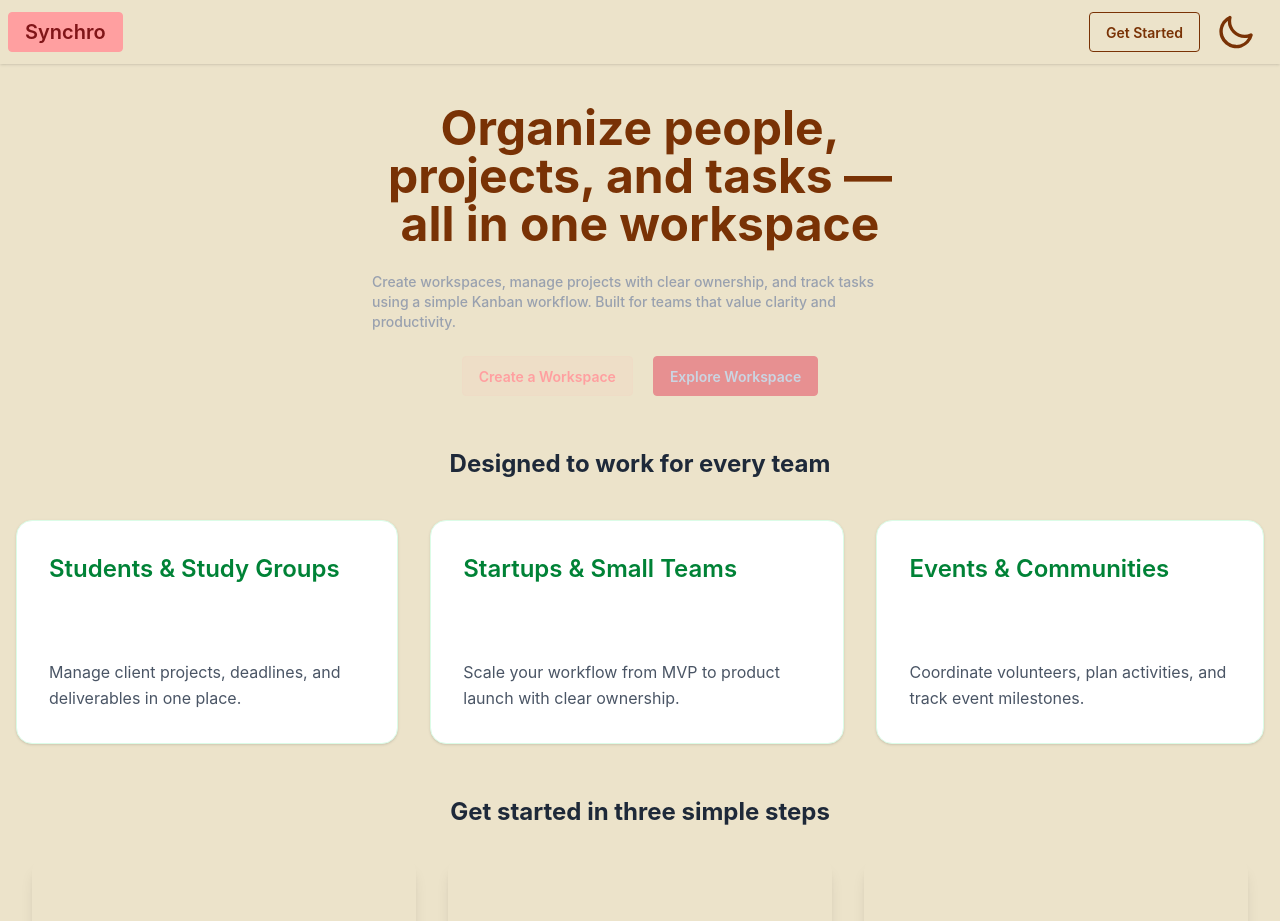
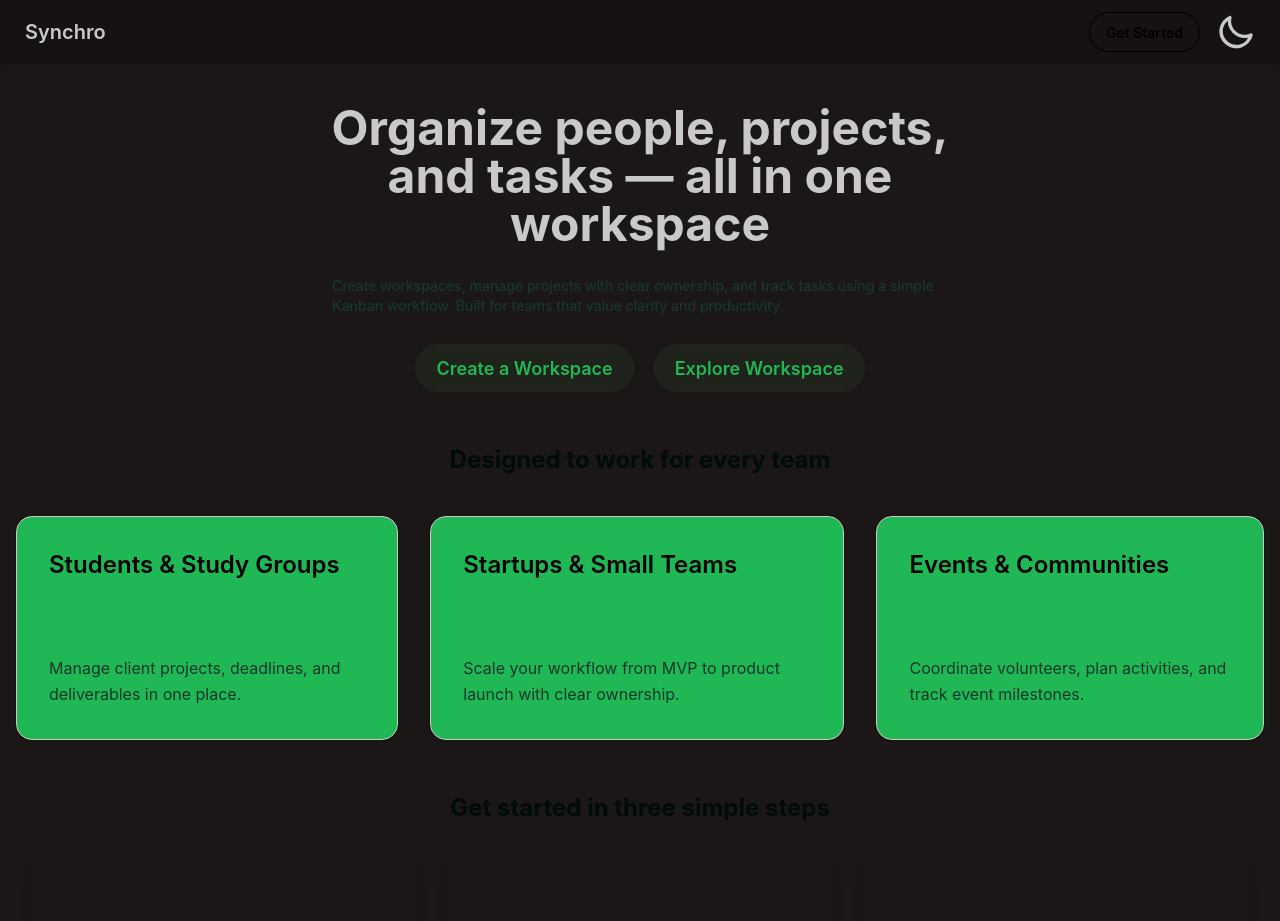
Before and after one commit to Dnshivani/Synchro, a React (Vite) app in the folder FRONTEND/: page / in a window 1280 px wide. Shown: the top 921 px of the page. Built offline with nearby package versions, Linux system fonts and the light colour scheme.

Commit message:
restored previous code ,theme setting

```diff
--- a/FRONTEND/index.html
+++ b/FRONTEND/index.html
@@ -1,5 +1,5 @@
 <!doctype html>
-<html lang="en" data-theme="retro">
+<html lang="en" data-theme="forest">
 
 <head>
   <link href="/src/index.css" rel="stylesheet">
--- a/FRONTEND/src/Components/DashBoard/Home.jsx
+++ b/FRONTEND/src/Components/DashBoard/Home.jsx
@@ -1,11 +1,41 @@
 import React from 'react'
+import HomeSection from './HomeSection'
+import { Link } from 'react-router-dom'
+const Home = () => {
+    const tasks = [
+        { "id": "01", "nameOfWS": "ProjectK", "RoleName": "Designer", "currentTasksDoing": "UI/UXdesign complete chey ", "state": "ready", "submissionDate": "25/4/26" },
+        { "id": "02", "nameOfWS": "Peddi", "RoleName": "Producer", "currentTasksDoing": "Inttro editing ", "state": "ready", "submissionDate": "25/4/26" },
+        { "id": "03", "nameOfWS": "marriage at VZM", "RoleName": "videographer", "currentTasksDoing": "clips neat ga pampali ", "state": "ready", "submissionDate": "25/4/26" },
+    ]
+    //iterate
+    const iterateTasks = () => {
+        return (tasks.map(item => (<Link to="/"> <div className='card card-lg bg-base-200 shadow-sm bg-custom-secondary gap-3 p-2' key="item.id"> {/*navigate to ws*/}
+            <p className='font-semibold text-primary'> {item.currentTasksDoing}</p>
+            <p> <span className='btn btn-sm btn-soft btn-secondary'>  {item.state}</span>  <span className='btn btn-secondary btn-soft btn-sm'>{item.RoleName}</span><span className='btn btn-sm btn-soft btn-secondary'>{item.submissionDate}</span></p>
+            <p className='btn text-center  btn-accent'> {item.nameOfWS}</p>
 
-const Home = () => {
+        </div></Link>))
+
+        )
+    }
+
     return (
         <div>
-            home page
+            <HomeSection />
+
+            <div className='grid grid-flow-col-dense gap-3 p-3'>
+                {iterateTasks()}
+            </div>
+
+
         </div>
     )
 }
 
 export default Home
+
+/*
+hero section motivating undali,
+kindha tasks  {sample} name of workspace,his role in that ,
+
+*/
--- /dev/null
+++ b/FRONTEND/src/Components/DashBoard/HomeSection.jsx
@@ -0,0 +1,40 @@
+import React from 'react'
+
+const HomeSection = () => {
+    const username = "Shivani";
+    const details = [
+        { "name": "Total Workspaces", "value": 34, "des": "Joined SuccessFully!!" },
+        { "name": "Total Tasks", "value": 10, "des": "completed in this week!" },
+        { "name": "Completionn", "value": 45, "des": "performance rate of this week" },
+
+    ];
+    const iteratecards = () => {
+        return (
+            details.map(detail => (<div className='card lg bg-base-100 shadow-sm   card-border card-body  ' >
+                <p className='card-title text-primary'> {detail.name}   </p>
+                <p className='text-secondary font-semibold'>{detail.value}  </p>
+                <p className='text-body text-primary'>  {detail.des}</p>
+            </div>))
+        )
+    }
+    return (
+        <>
+            <div className='card lg mt-5 bg-base-100 shadow-sm bg-custom-secondary   m-4'>
+
+                <p className='text-3xl font-bold text-secondary'>Welcome {username}</p>
+                <p className='text-center  font-semibold text-neutral'>Here's what's happening with your workspaces   </p>
+                <div className='grid grid-cols-3 gap-3 justify-center m-4'>{iteratecards()}</div>
+            </div>
+
+
+
+
+        </>
+    )
+}
+
+export default HomeSection
+//home page hero section
+//welcome {username}
+//line---
+// total projects, total tasks ,completion % (overall)
--- a/FRONTEND/src/Components/Landing/HeroSection.jsx
+++ b/FRONTEND/src/Components/Landing/HeroSection.jsx
@@ -2,12 +2,12 @@ import React from 'react'
 
 export default function HeroSection() {
     return (
-        <div className='p-10 space-y-3  w-1/2'>
+        <div className='  mt-10 mb-10 space-y-4  w-1/2'>
             <h2 className='text-5xl font-bold  text-center  '> Organize people, projects, and tasks — all in one workspace</h2>
-            <p className='text-sm text-gray-400 font-medium p-3'>Create workspaces, manage projects with clear ownership, and track tasks using a simple Kanban workflow. Built for teams that value clarity and productivity.</p>
+            <p className='text-sm text-neutral font-medium p-3'>Create workspaces, manage projects with clear ownership, and track tasks using a simple Kanban workflow. Built for teams that value clarity and productivity.</p>
             <div className='flex  items-center justify-center flex-row gap-5'>
-                <button className=' btn btn-soft btn-primary hover:text-white-400'> Create a Workspace </button>
-                <button className='btn btn-active btn-primary hover:bg-green-200 text-slate-300' > Explore Workspace </button>
+                <button className=' btn btn-soft btn-lg btn-primary '> Create a Workspace </button>
+                <button className='btn btn-soft  btn-lg btn-primary ' > Explore Workspace </button>
             </div>
         </div>
     )
--- a/FRONTEND/src/Components/Landing/HowItworks.jsx
+++ b/FRONTEND/src/Components/Landing/HowItworks.jsx
@@ -13,10 +13,10 @@ export default function HowItworks() {
             step => (
                 <div className=" p-10 rounded-xl shadow-lg dark:bg-gray-50 dark:text-gray-900 flex flex-col justify-center " key={step.id}>
                     <div className="mt-6 mb-2">
-                        <span className="block text-xs font-medium tracking-widest uppercase dark:text-green-600"> Step- {step.id}</span>
-                        <h2 className="text-xl font-semibold tracking-wide">{step.title}</h2>
+                        <span className="block text-xs font-medium tracking-widest uppercase dark:text-secondary-content"> Step- {step.id}</span>
+                        <h2 className="text-xl font-semibold tracking-wide  text-primary-content">{step.title}</h2>
                     </div>
-                    <p className="dark:text-gray-800">{step.des} </p>
+                    <p className="dark:text-neutral">{step.des} </p>
                 </div>
             )))
     }
@@ -31,9 +31,9 @@ export default function HowItworks() {
         return (
             BuiltFor.map(fors => (
 
-                <div key={fors.id} className=" min-w-[280px] h-56 bg-white border border-green-100 rounded-2xl p-8 flex flex-col justify-between shadow-sm">
-                    <h2 className="text-2xl font-semibold text-green-700 mb-3">{fors.title}</h2>
-                    <p className='text-gray-600 leading-relaxed'>{fors.des}</p>
+                <div key={fors.id} className=" min-w-[280px]  h-56 bg-primary border border-primary-100 rounded-2xl p-8 flex flex-col justify-between shadow-sm">
+                    <h2 className="text-2xl font-semibold text-primary-content mb-3">{fors.title}</h2>
+                    <p className='text-neutral leading-relaxed'>{fors.des}</p>
                 </div>
 
 
@@ -47,7 +47,7 @@ export default function HowItworks() {
         <div className='  justify-items-center '>
 
 
-            <h2 className="text-2xl font-bold text-gray-800  text-center mt-3">
+            <h2 className="text-2xl font-bold text-secondary-content  text-center mt-3">
                 Designed to work for every team
             </h2>
 
@@ -58,7 +58,7 @@ export default function HowItworks() {
             </div>
 
 
-            <p className='text-2xl font-bold text-gray-800 mt-3'>  Get started in three simple steps</p>
+            <p className='text-2xl font-bold text-secondary-content mt-3'>  Get started in three simple steps</p>
             <div className="max-h-screen grid grid-cols-1 md:grid-cols-3 gap-8 p-8">
                 {iterateSteps()}
             </div>
--- a/FRONTEND/src/Components/Logo.jsx
+++ b/FRONTEND/src/Components/Logo.jsx
@@ -3,7 +3,7 @@ import React from 'react'
 export default function Logo() {
     return (
         <div >
-            <p className="btn   btn-primary text-xl  ">Synchro</p>
+            <p className="btn   btn-primary-content text-xl  ">Synchro</p>
         </div>
     )
 }
--- a/FRONTEND/src/Components/NavBar.jsx
+++ b/FRONTEND/src/Components/NavBar.jsx
@@ -7,21 +7,22 @@ import { Link } from 'react-router-dom'
 export default function NavBar({ element = [], basepath = "" }) {//element=element same
     const traverse = () => {
         return (
-            (element.map(ele => <Link to={`${basepath}/${ele.e.toLowerCase()}`}><p key={ele.id} > {ele.e}</p ></Link>))
+            (element.map(ele => <Link to={`${basepath}/${ele.e.toLowerCase()}`}><p className='hover:text-accent' key={ele.id} > {ele.e}</p ></Link>))
 
         )
     }
     return (
         <div >
-            <div className="navbar bg-base-100 shadow-sm bg-custom-secondary">
+            <div className="navbar bg-base-200 shadow-sm">
                 <div className="navbar-start">
-
-                    <Logo />
+                    <Link to="/">
+                        <Logo />
+                    </Link>
                 </div>
-                <div className='flex gap-4 text-custom-primary'>{traverse()}</div>
+                <div className='flex gap-4 text-primary-content'>{traverse()}</div>
                 <div className="navbar-end ">
                     <Link to="/signup">
-                        <p className="btn btn-outline  text-custom-primary" >Get Started</p>
+                        <p className="btn btn-outline  text-primary-content" >Get Started</p>
                     </Link>
                     <ThemeToggle />
                 </div>
--- a/FRONTEND/src/index.css
+++ b/FRONTEND/src/index.css
@@ -1,5 +1,5 @@
 @import "tailwindcss";
 
 @plugin "daisyui" {
-    themes: retro winter;
+    themes: all;
 }
```
Also changed, not shown: FRONTEND/src/Components/DashBoard/DashBoard.jsx (+7 -0 lines), FRONTEND/src/Components/Signup.jsx (+8 -8 lines).
